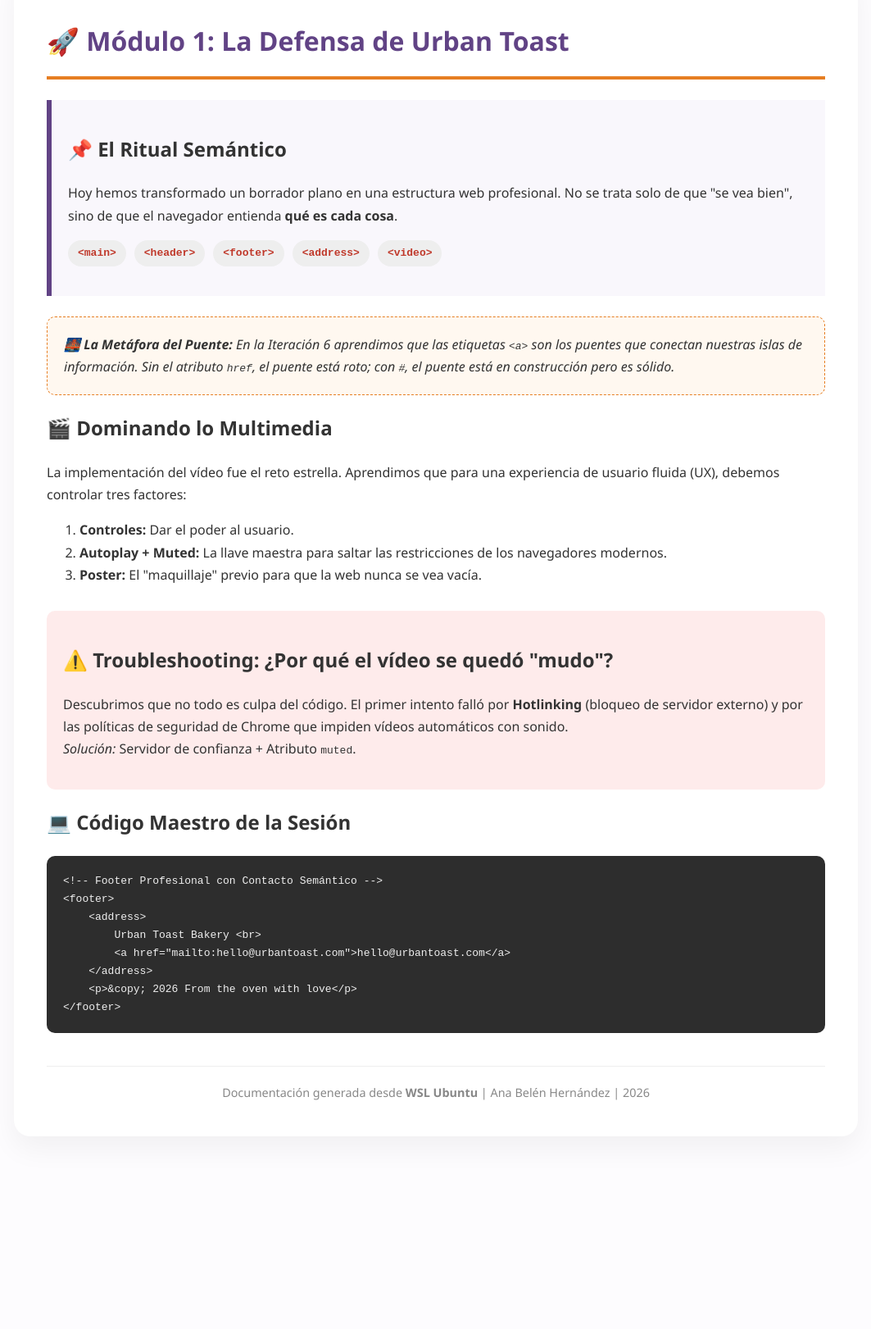
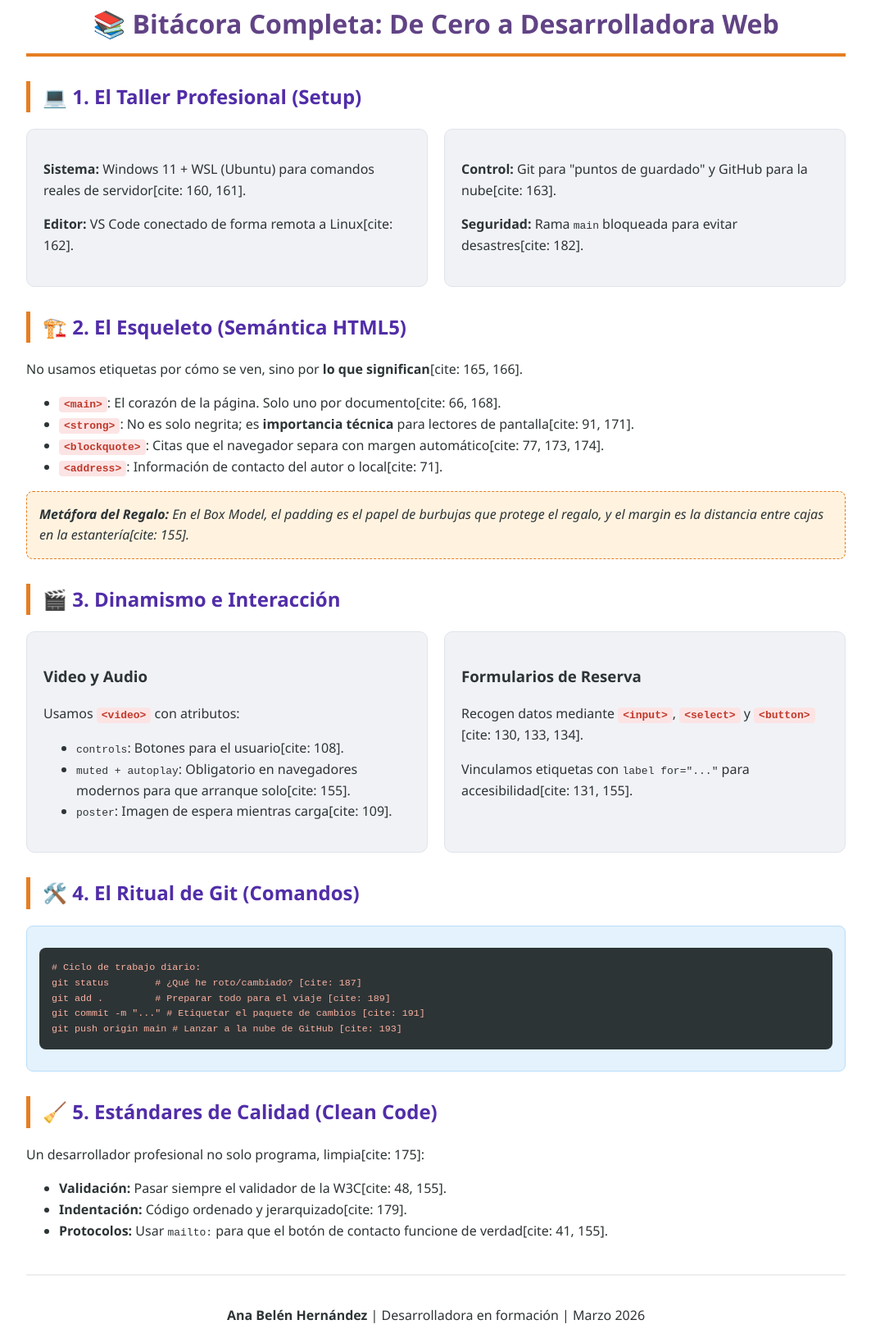
Before and after one commit to AnaBHernandez/confeccion-web-2026, a plain HTML site: page semanas/semana-03/apuntes/apuntes-urban-toast.html in a window 1280 px wide. Shown: the part 86-1707 px from the top of the page at 82% size, without its empty margins (108-1171 px from the left). Before the commit the page ends 1520 px from the top, so only its background shows below. Drawn offline with Linux system fonts and the light colour scheme.

```diff
--- a/semanas/semana-03/apuntes/apuntes-urban-toast.html
+++ b/semanas/semana-03/apuntes/apuntes-urban-toast.html
@@ -2,72 +2,98 @@
 <html lang="es">
 <head>
     <meta charset="UTF-8">
-    <title>Módulo 1: Análisis Técnico Urban Toast</title>
+    <title>Enciclopedia Visual: HTML5 y Flujo de Trabajo</title>
     <style>
-        :root { --primary: #614385; --accent: #E67E22; --bg: #fdfcfe; }
-        body { font-family: 'Segoe UI', sans-serif; line-height: 1.7; color: #333; background: var(--bg); padding: 40px; }
-        .container { max-width: 950px; margin: auto; background: white; padding: 40px; border-radius: 20px; box-shadow: 0 15px 35px rgba(0,0,0,0.05); }
-        h1 { color: var(--primary); border-bottom: 4px solid var(--accent); padding-bottom: 15px; }
-        .module-box { border-left: 6px solid var(--primary); background: #f9f7fc; padding: 20px; margin: 25px 0; }
-        .metafora { background: #fff8f0; border-radius: 10px; padding: 20px; font-style: italic; border: 1px dashed var(--accent); margin: 20px 0; }
-        .tag-list { display: flex; flex-wrap: wrap; gap: 10px; list-style: none; padding: 0; }
-        .tag-item { background: #eee; padding: 5px 12px; border-radius: 20px; font-family: monospace; font-weight: bold; color: #c0392b; }
-        .trouble-section { background: #feebeb; border-radius: 10px; padding: 20px; margin-top: 30px; }
-        pre { background: #2d2d2d; color: #eee; padding: 20px; border-radius: 10px; overflow-x: auto; }
+        :root { --primary: #614385; --secondary: #512da8; --accent: #e67e22; --text: #2d3436; --bg: #f9f9fb; }
+        body { font-family: 'Segoe UI', Tahoma, Geneva, Verdana, sans-serif; background: var(--bg); color: var(--text); line-height: 1.6; padding: 20px; }
+        .master-container { max-width: 1000px; margin: auto; background: white; padding: 40px; border-radius: 15px; box-shadow: 0 10px 30px rgba(0,0,0,0.1); }
+        h1 { color: var(--primary); border-bottom: 4px solid var(--accent); padding-bottom: 10px; text-align: center; }
+        h2 { color: var(--secondary); margin-top: 30px; border-left: 5px solid var(--accent); padding-left: 15px; }
+        .grid { display: grid; grid-template-columns: 1fr 1fr; gap: 20px; }
+        .card { background: #f1f2f6; border-radius: 10px; padding: 20px; border: 1px solid #dfe4ea; }
+        .tag { font-family: monospace; color: #c0392b; font-weight: bold; background: #fce4e4; padding: 2px 6px; border-radius: 4px; }
+        .metafora { background: #fff3e0; padding: 15px; border-radius: 8px; border: 1px dashed var(--accent); font-style: italic; }
+        pre { background: #2d3436; color: #fab1a0; padding: 15px; border-radius: 8px; overflow-x: auto; font-size: 0.9em; }
+        .git-section { background: #e3f2fd; border: 1px solid #bbdefb; padding: 15px; border-radius: 8px; }
     </style>
 </head>
 <body>
 
-<div class="container">
-    <h1>🚀 Módulo 1: La Defensa de Urban Toast</h1>
+<div class="master-container">
+    <h1>📚 Bitácora Completa: De Cero a Desarrolladora Web</h1>
 
-    <section class="module-box">
-        <h2>📌 El Ritual Semántico</h2>
-        <p>Hoy hemos transformado un borrador plano en una estructura web profesional. No se trata solo de que "se vea bien", sino de que el navegador entienda <strong>qué es cada cosa</strong>.</p>
-        <ul class="tag-list">
-            <li class="tag-item">&lt;main&gt;</li>
-            <li class="tag-item">&lt;header&gt;</li>
-            <li class="tag-item">&lt;footer&gt;</li>
-            <li class="tag-item">&lt;address&gt;</li>
-            <li class="tag-item">&lt;video&gt;</li>
+    <section>
+        <h2>💻 1. El Taller Profesional (Setup)</h2>
+        <div class="grid">
+            <div class="card">
+                <p><strong>Sistema:</strong> Windows 11 + WSL (Ubuntu) para comandos reales de servidor[cite: 160, 161].</p>
+                <p><strong>Editor:</strong> VS Code conectado de forma remota a Linux[cite: 162].</p>
+            </div>
+            <div class="card">
+                <p><strong>Control:</strong> Git para "puntos de guardado" y GitHub para la nube[cite: 163].</p>
+                <p><strong>Seguridad:</strong> Rama <code>main</code> bloqueada para evitar desastres[cite: 182].</p>
+            </div>
+        </div>
+    </section>
+
+    <section>
+        <h2>🏗️ 2. El Esqueleto (Semántica HTML5)</h2>
+        <p>No usamos etiquetas por cómo se ven, sino por <strong>lo que significan</strong>[cite: 165, 166].</p>
+        <ul>
+            <li><span class="tag">&lt;main&gt;</span>: El corazón de la página. Solo uno por documento[cite: 66, 168].</li>
+            <li><span class="tag">&lt;strong&gt;</span>: No es solo negrita; es <strong>importancia técnica</strong> para lectores de pantalla[cite: 91, 171].</li>
+            <li><span class="tag">&lt;blockquote&gt;</span>: Citas que el navegador separa con margen automático[cite: 77, 173, 174].</li>
+            <li><span class="tag">&lt;address&gt;</span>: Información de contacto del autor o local[cite: 71].</li>
+        </ul>
+        <div class="metafora">
+            <strong>Metáfora del Regalo:</strong> En el Box Model, el padding es el papel de burbujas que protege el regalo, y el margin es la distancia entre cajas en la estantería[cite: 155].
+        </div>
+    </section>
+
+    <section>
+        <h2>🎬 3. Dinamismo e Interacción</h2>
+        <div class="grid">
+            <div class="card">
+                <h3>Video y Audio</h3>
+                <p>Usamos <span class="tag">&lt;video&gt;</span> con atributos:</p>
+                <ul>
+                    <li><code>controls</code>: Botones para el usuario[cite: 108].</li>
+                    <li><code>muted + autoplay</code>: Obligatorio en navegadores modernos para que arranque solo[cite: 155].</li>
+                    <li><code>poster</code>: Imagen de espera mientras carga[cite: 109].</li>
+                </ul>
+            </div>
+            <div class="card">
+                <h3>Formularios de Reserva</h3>
+                <p>Recogen datos mediante <span class="tag">&lt;input&gt;</span>, <span class="tag">&lt;select&gt;</span> y <span class="tag">&lt;button&gt;</span>[cite: 130, 133, 134].</p>
+                <p>Vinculamos etiquetas con <code>label for="..."</code> para accesibilidad[cite: 131, 155].</p>
+            </div>
+        </div>
+    </section>
+
+    <section>
+        <h2>🛠️ 4. El Ritual de Git (Comandos)</h2>
+        <div class="git-section">
+            <pre>
+# Ciclo de trabajo diario:
+git status        # ¿Qué he roto/cambiado? [cite: 187]
+git add .         # Preparar todo para el viaje [cite: 189]
+git commit -m "..." # Etiquetar el paquete de cambios [cite: 191]
+git push origin main # Lanzar a la nube de GitHub [cite: 193]</pre>
+        </div>
+    </section>
+
+    <section>
+        <h2>🧹 5. Estándares de Calidad (Clean Code)</h2>
+        <p>Un desarrollador profesional no solo programa, limpia[cite: 175]:</p>
+        <ul>
+            <li><strong>Validación:</strong> Pasar siempre el validador de la W3C[cite: 48, 155].</li>
+            <li><strong>Indentación:</strong> Código ordenado y jerarquizado[cite: 179].</li>
+            <li><strong>Protocolos:</strong> Usar <code>mailto:</code> para que el botón de contacto funcione de verdad[cite: 41, 155].</li>
         </ul>
     </section>
 
-    <div class="metafora">
-        <strong>🌉 La Metáfora del Puente:</strong> En la Iteración 6 aprendimos que las etiquetas <code>&lt;a&gt;</code> son los puentes que conectan nuestras islas de información. Sin el atributo <code>href</code>, el puente está roto; con <code>#</code>, el puente está en construcción pero es sólido.
-    </div>
-
-    <section>
-        <h2>🎬 Dominando lo Multimedia</h2>
-        <p>La implementación del vídeo fue el reto estrella. Aprendimos que para una experiencia de usuario fluida (UX), debemos controlar tres factores:</p>
-        <ol>
-            <li><strong>Controles:</strong> Dar el poder al usuario.</li>
-            <li><strong>Autoplay + Muted:</strong> La llave maestra para saltar las restricciones de los navegadores modernos.</li>
-            <li><strong>Poster:</strong> El "maquillaje" previo para que la web nunca se vea vacía.</li>
-        </ol>
-    </section>
-
-    <section class="trouble-section">
-        <h2>⚠️ Troubleshooting: ¿Por qué el vídeo se quedó "mudo"?</h2>
-        <p>Descubrimos que no todo es culpa del código. El primer intento falló por <strong>Hotlinking</strong> (bloqueo de servidor externo) y por las políticas de seguridad de Chrome que impiden vídeos automáticos con sonido.
-        <br><em>Solución:</em> Servidor de confianza + Atributo <code>muted</code>.</p>
-    </section>
-
-    <section>
-        <h2>💻 Código Maestro de la Sesión</h2>
-        <pre>
-&lt;!-- Footer Profesional con Contacto Semántico --&gt;
-&lt;footer&gt;
-    &lt;address&gt;
-        Urban Toast Bakery &lt;br&gt;
-        &lt;a href="mailto:hello@urbantoast.com"&gt;hello@urbantoast.com&lt;/a&gt;
-    &lt;/address&gt;
-    &lt;p&gt;&amp;copy; 2026 From the oven with love&lt;/p&gt;
-&lt;/footer&gt;</pre>
-    </section>
-
-    <footer style="margin-top: 40px; text-align: center; border-top: 1px solid #eee; padding-top: 20px; font-size: 0.9em; color: #888;">
-        Documentación generada desde <strong>WSL Ubuntu</strong> | Ana Belén Hernández | 2026
+    <footer style="margin-top: 40px; text-align: center; border-top: 2px solid #eee; padding-top: 20px;">
+        <p><strong>Ana Belén Hernández</strong> | Desarrolladora en formación | Marzo 2026 </p>
     </footer>
 </div>
 
```
Also changed, not shown: README.md, semanas/semana-03/ejercicios/ejercicio-colaborativo-git.md (renamed from semanas/semana-03/ejercicio-colaborativo-git.md), semanas/semana-03/ejercicios/ejercicio-tablas/ejercicio-tablas-original.html (renamed from semanas/semana-03/ejercicio-tablas/ejercicio-tablas-original.html), semanas/semana-03/ejercicios/ejercicio-tablas/index.html (renamed from semanas/semana-03/ejercicio-tablas/index.html), semanas/semana-03/ejercicios/modelo-caja/index.html (renamed from semanas/semana-03/modelo-caja/index.html), semanas/semana-03/ejercicios/recipe-page/index.html (renamed from semanas/semana-03/recipe-page/index.html), semanas/semana-03/ejercicios/recipe-page/the-good-breakfast.jpg (renamed from semanas/semana-03/recipe-page/the-good-breakfast.jpg).
